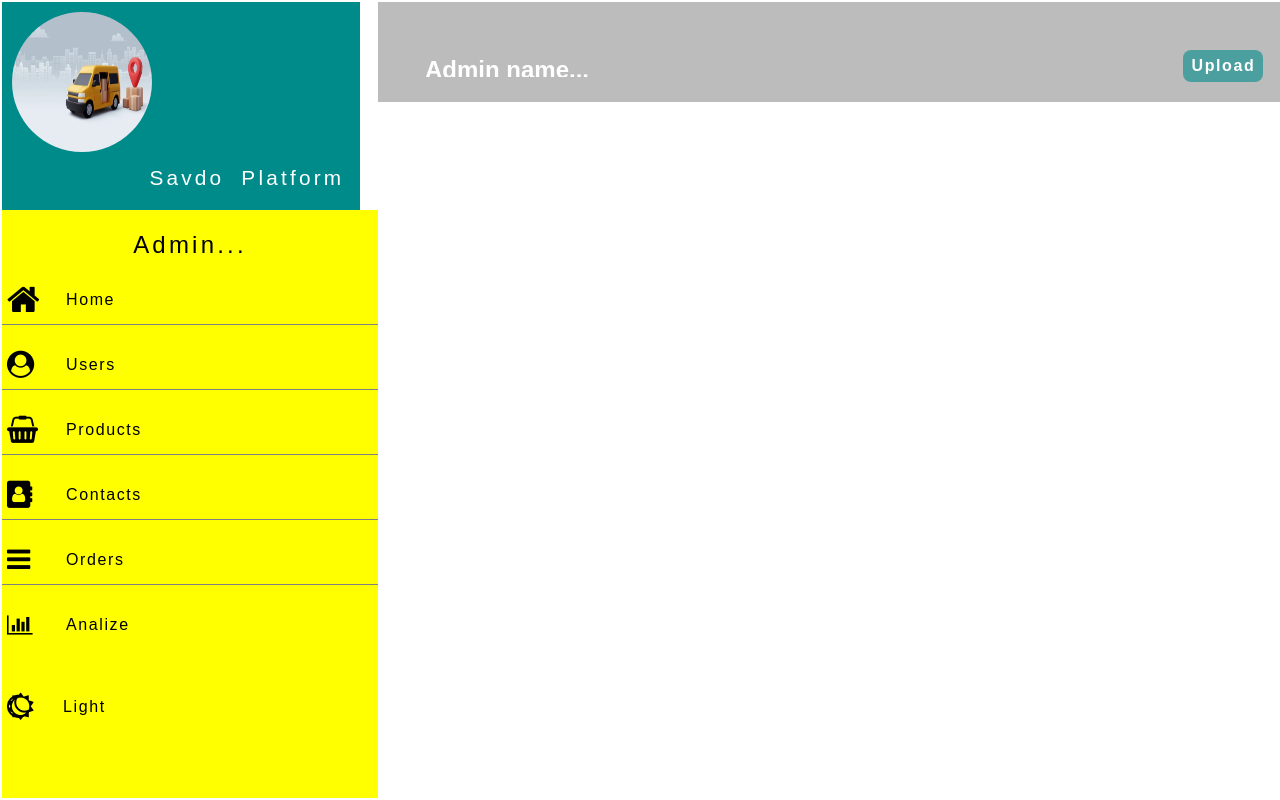
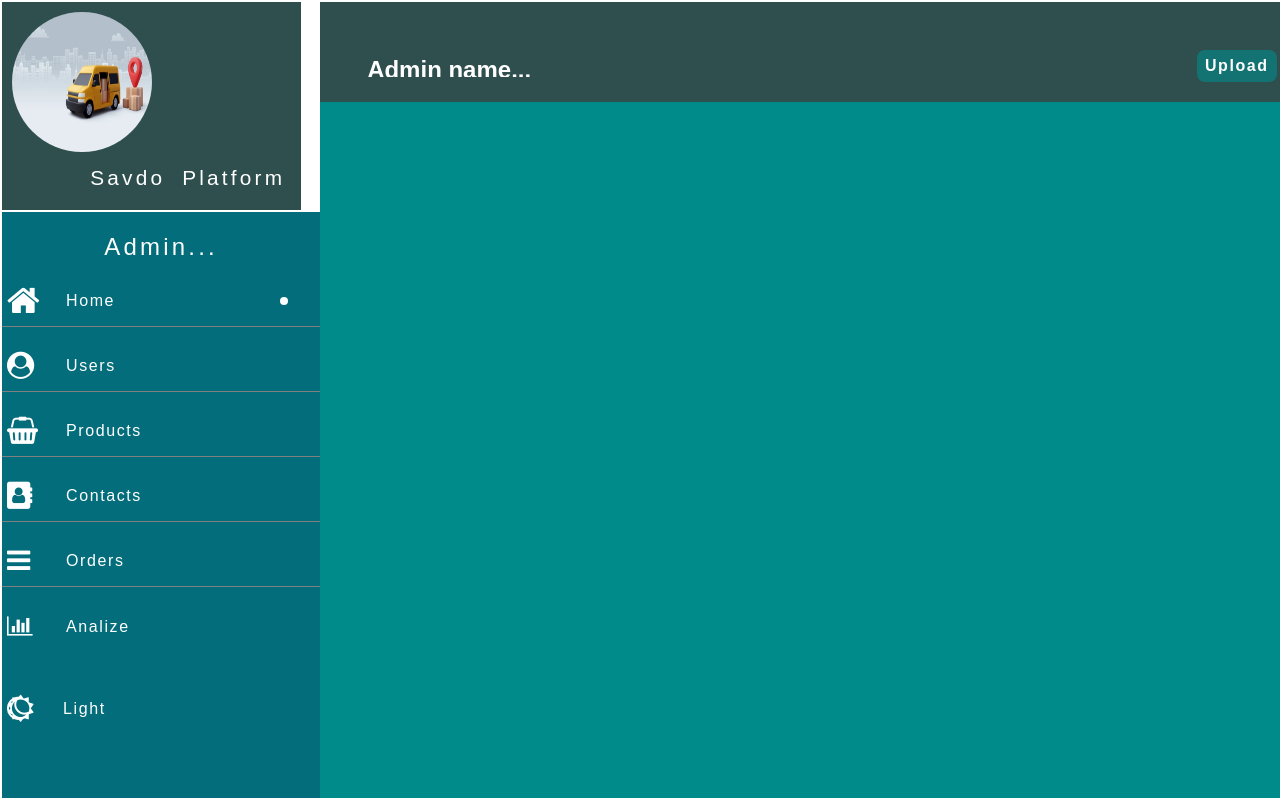
Before and after one commit to Ibodullayev-Hasan/Savdo_platform, a plain HTML site: page ui/main page/index.html in a window 1280 px wide. Shown: the top 800 px of the page. Drawn offline with Linux system fonts and the light colour scheme; no server answers; sample sign-in values are in the browser's storage.

Commit message:
step func add

```diff
--- a/crud/homePage.css
+++ b/crud/homePage.css
@@ -46,7 +46,7 @@ main h1 {
 /* main */
 main {
   width: 100%;
-  height: 90vh;
+  height: 9 0vh;
   background-color: rgb(255, 255, 255);
   padding: 5px;
   overflow: hidden;
--- a/ui/main page/homeDesign.css
+++ b/ui/main page/homeDesign.css
@@ -10,6 +10,7 @@
 body {
   font-family: "Monda", sans-serif;
   /* background-color: darkblue; */
+  color: white;
 }
 
 /* box */
@@ -31,7 +32,7 @@ main {
 
 /* dashboard */
 #dashboard {
-  width: 26%;
+  width: 22%;
   height: 100%;
   overflow: hidden;
   overflow-y: scroll;
@@ -39,9 +40,9 @@ main {
 
 /* logo and title */
 .logotip {
-  width: 22.4rem;
+  width: 18.7rem;
   height: 13rem;
-  background-color: darkcyan;
+  background-color: darkslategrey;
   position: fixed;
   z-index: 100;
   overflow: hidden;
@@ -73,9 +74,9 @@ main {
 .navigation {
   width: 100%;
   height: 80vh;
-  background-color: yellow;
+  background-color: rgb(3, 109, 123);
   position: relative;
-  top: 13rem;
+  top: 13.1rem;
   padding-top: 5px;
 }
 
@@ -103,6 +104,7 @@ main {
   justify-content: space-between;
   border-bottom: 1px solid gray;
   user-select: none;
+  color: white;
 }
 
 .analize {
@@ -154,20 +156,30 @@ main {
   position: absolute;
 }
 
+.step{
+  width: .5rem;
+  height: .5rem;
+  background-color: white;
+  border-radius: 50%;
+  position: absolute;
+  right: 2rem;
+  display: none;
+}
+
 /* ------------------------------------------------------------------------------------------------------------------- */
 /* menu part*/
 .menu {
-  width: 74%;
+  width: 78%;
   height: 100%;
-  background-color: white;
+  background-color: darkcyan;
   overflow: hidden;
 }
 
 /* headers */
 .header {
-  width: 66rem;
+  width: 70.5rem;
   height: 100px;
-  background-color: rgb(189, 188, 188);
+  background-color: darkslategrey;
   position: fixed;
   z-index: 100;
   display: flex;
--- a/ui/main page/homeEngine.js
+++ b/ui/main page/homeEngine.js
@@ -1,24 +1,17 @@
-document.addEventListener("DOMContentLoaded", function () {
-  const token = localStorage.getItem("authToken");
-  if (!token) {
-    window.location.href = "/index.html";
-  }
-});
 
 let adminName = document.getElementById("adminName");
-
-fetch("https://api-5-lac.vercel.app/").then((response) => {
+fetch("https://api-5-lac.vercel.app/")
+  .then((response) => {
     if (response.ok) {
       return response.json();
     } else {
       throw new Error("Serverda xatolik yuz berdi");
     }
-}) .then((data) => {
+  })
+  .then((data) => {
     let admin = data.data.find((el) => el.id == 43);
-  adminName.textContent = admin.fullname
+    adminName.textContent = admin.fullname;
   });
-
-
 
 //////////////// img upload ///////////////
 document.getElementById("uploadBtn").addEventListener("click", function () {
@@ -36,3 +29,11 @@ document.getElementById("uploadBtn").addEventListener("click", function () {
     reader.readAsDataURL(file);
   }
 });
+
+document.addEventListener("DOMContentLoaded", function () {
+  const token = localStorage.getItem("authToken");
+  if (!token) {
+    window.location.href = "/index.html";
+  }
+  document.getElementById("stepAtHome").style.display = "block";
+});
--- a/ui/main page/index.html
+++ b/ui/main page/index.html
@@ -35,36 +35,42 @@
               <div class="navigation-div home">
                 <i class="fa fa-home"></i>
                 <p>Home</p>
+                <div id="stepAtHome" class="step"></div>
               </div>
             </a>
             <a href="../users/users.html" target="_top">
               <div class="navigation-div users">
                 <i class="fa fa-user-circle"></i>
                 <p> Users</p>
+                 <div id="stepAtUsers" class="step"></div>
               </div>
             </a>
             <a href="/ui/products/products.html" target="_top">
               <div class="navigation-div products">
                 <i class="fa fa-shopping-basket"></i>
                 <p>Products</p>
+                 <div id="stepAtProducts" class="step"></div>
               </div>
             </a>
             <a href="#" target="_top">
               <div class="navigation-div contacts">
                 <i class="fa fa-address-book"></i>
                 <p>Contacts</p>
+                 <div id="stepAtContacts" class="step"></div>
               </div>
             </a>
             <a href="#" target="_top">
               <div class="navigation-div orders">
                 <i class="fa fa-reorder"></i>
                 <p>Orders</p>
+                 <div id="stepAtOrders" class="step"></div>
               </div>
             </a>
             <a href="#" target="_top">
               <div class="navigation-div analize">
                 <i class="fa fa-bar-chart"></i>
                 <p>Analize</p>
+                 <div id="stepAtAnalize" class="step"></div>
               </div>
             </a>
             <div class="navigation-div dark-light">
--- a/ui/products/products.css
+++ b/ui/products/products.css
@@ -1,5 +1,5 @@
 .menu {
-  width: 74%;
+  /* width: 74%; */
   height: 100%;
   background-color: white;
   overflow: hidden;
@@ -7,7 +7,7 @@
 }
 
 .header {
-  width: 68.9%;
+  width: 69.4rem;
   height: 80px;
 }
 
--- a/ui/products/products.js
+++ b/ui/products/products.js
@@ -0,0 +1,5 @@
+document.addEventListener("DOMContentLoaded", function () {
+  document.getElementById("stepAtHome").style.display = "none";
+
+  document.getElementById("stepAtProducts").style.display = "block";
+});
--- a/ui/users/usersStyle.css
+++ b/ui/users/usersStyle.css
@@ -1,7 +1,7 @@
 .header {
-  width: 66.8rem;
+  width: 70.5rem;
   height: 100px;
-  background-color: rgb(189, 188, 188);
+  background-color: darkslategrey;
   position: fixed;
   z-index: 100;
   display: flex;
@@ -73,7 +73,7 @@
   font-weight: 550;
   line-height: 7vh;
   position: relative;
-  left: 2rem;
+  left: 8rem;
   max-width:60%;
   overflow: hidden;
   user-select: none;
@@ -85,7 +85,7 @@
 
 #uploadBtn{
   position: absolute;
-  left: 11rem;
+  left: 14rem;
   top: 3.5rem;
   width: 5rem;
   height: 2rem;
@@ -119,7 +119,7 @@
   width: 100%;
   height: 400px;
   padding: 10px;
-  background-color: rgb(169, 169, 237);
+  background-color: transparent;
   position: relative;
   top: 15vh;
 }
@@ -130,8 +130,9 @@
   text-align: center;
   font-family: "Lacquer", display;
   position: relative;
+  font-size: 1.4rem;
   top: 20vh;
-  color: rgb(68, 64, 64);
+  color: rgb(198, 197, 197);
 }
 
 #usersTable{
```
Also changed, not shown: ui/products/products.html (+10 -3 lines), ui/users/users.html (+10 -4 lines), ui/users/usersScript.js (+17 -1 lines). Lines whose indentation alone changed are shown as unchanged.
